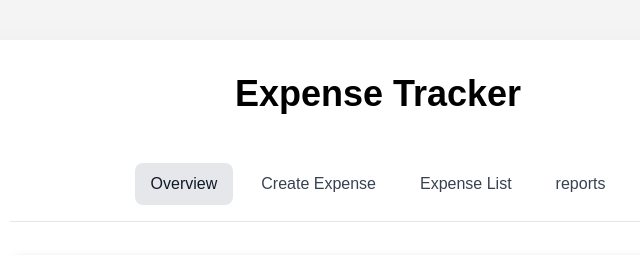
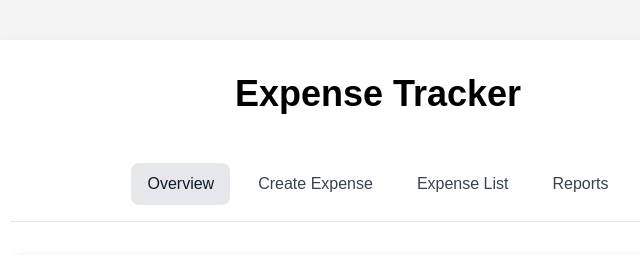
Before and after one commit to den766/react-expensetracker-app, a React (Vite) app: page /expense-dashboard in a window 1280 px wide. Shown: the top 255 px of the page, without its empty margins (262-902 px from the left). Built offline with nearby package versions, Linux system fonts and the light colour scheme.

Commit message:
fix(ui): capitalize reports navigation text

```diff
--- a/src/pages/expenselayout.jsx
+++ b/src/pages/expenselayout.jsx
@@ -32,7 +32,7 @@ function ExpesneLayoutDashboard() {
           className={({ isActive }) => (isActive ? "active" : "")}
           to={"reports"}
         >
-          reports
+          Reports
         </NavLink>
       </nav>
       <Outlet />
```
